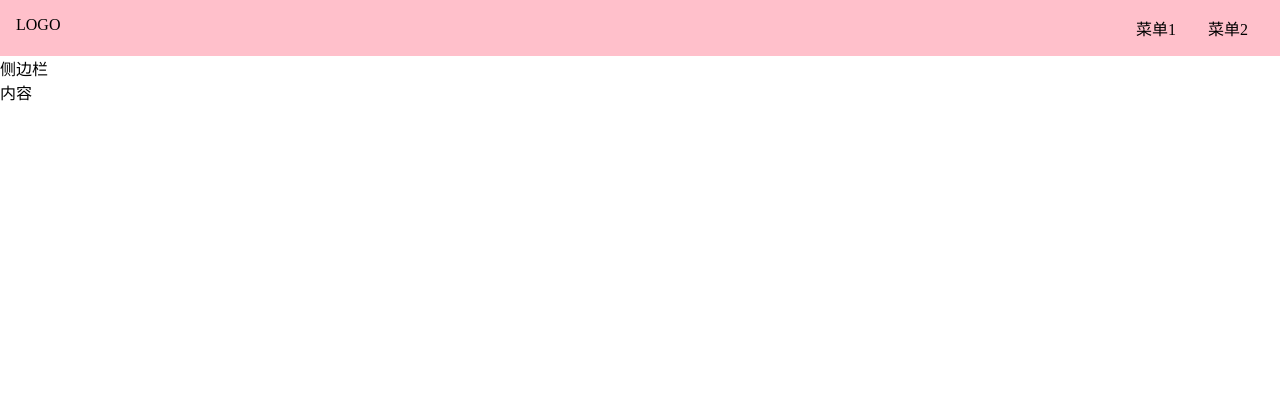
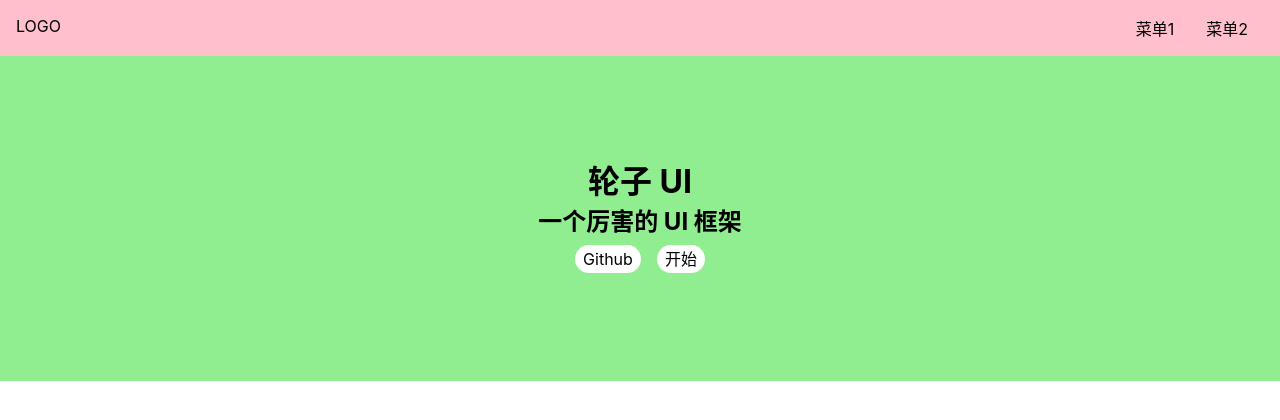
Before and after one commit to Straight-GZ/qui, a Vue app: page /#/ in a window 1280 px wide. Before the commit this address led to /#/doc. Shown: the top 420 px of the page. Built offline with nearby package versions, Linux system fonts and the light colour scheme.

Commit message:
home页面的css

```diff
--- a/src/index.scss
+++ b/src/index.scss
@@ -12,5 +12,17 @@
   color: inherit;
   &:hover {
     border-bottom: 1px solid;
+    cursor: pointer;
   }
 }
+
+body {
+  font-size: 16px;
+  // 为什么这样写 font-family
+  // 答案见 https://github.com/zenozeng/fonts.css/
+  font-family: -apple-system, "Noto Sans", "Helvetica Neue", Helvetica,
+    "Nimbus Sans L", Arial, "Liberation Sans", "PingFang SC", "Hiragino Sans GB",
+    "Noto Sans CJK SC", "Source Han Sans SC", "Source Han Sans CN",
+    "Microsoft YaHei", "Wenquanyi Micro Hei", "WenQuanYi Zen Hei", "ST Heiti",
+    SimHei, "WenQuanYi Zen Hei Sharp", sans-serif;
+}
--- a/src/views/Home.vue
+++ b/src/views/Home.vue
@@ -17,4 +17,26 @@
   components: { Topnav },
 };
 </script>
-<style lang="scss" scoped></style>
+<style lang="scss" scoped>
+.banner {
+  padding: 100px 0;
+  display: flex;
+  justify-content: center;
+  align-items: center;
+  flex-direction: column;
+  background: lightgreen;
+  > .actions {
+    padding: 8px 0;
+    a {
+      margin: 0 8px;
+      background: #fff;
+      display: inline-block;
+      $h: 28px;
+      height: $h;
+      line-height: $h;
+      border-radius: $h/2;
+      padding: 0 8px;
+    }
+  }
+}
+</style>
```
